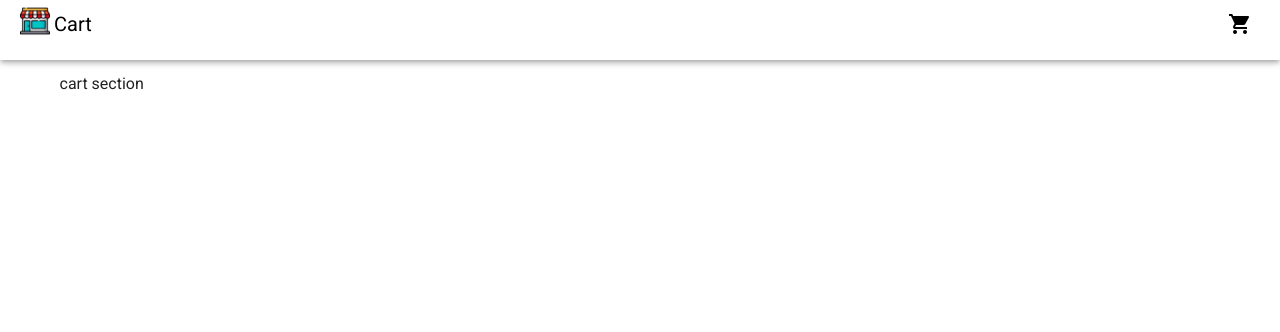
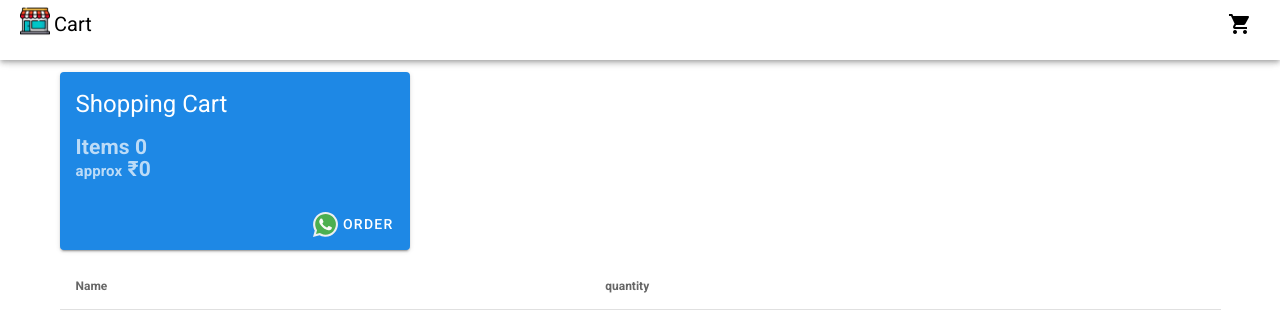
Before and after one commit to rabeeh-ta/shopping-app-vue, a Vue app: page /cart in a window 1280 px wide. Shown: the top 332 px of the page. Built offline with nearby package versions, Linux system fonts and the light colour scheme.

Commit message:
cart ui done

```diff
--- a/src/views/Cart.vue
+++ b/src/views/Cart.vue
@@ -1,9 +1,41 @@
 <template>
   <v-container>
-    <p>cart section</p>
-    <ul v-for="(item , index) in items" :key="index">
-      <li>{{item.name}} => {{item.quantity}}</li>
-    </ul>
+    <v-card class max-width="350px" color="blue darken-1" dark>
+      <v-card-title class="headline">Shopping Cart</v-card-title>
+
+      <v-card-text>
+        <h2>Items {{totalItems}}</h2>
+
+        <h2>
+          <span class="text-small">approx</span>
+          ₹{{approxPrice}}
+        </h2>
+      </v-card-text>
+
+      <v-card-actions>
+        <v-spacer></v-spacer>
+        <v-btn @click="orderWhatspp()" text>
+          <img src="../assets/whatsapp.svg" class="whatsapp-logo" alt />Order
+        </v-btn>
+      </v-card-actions>
+    </v-card>
+
+    <v-simple-table class="mt-3">
+      <template v-slot:default>
+        <thead>
+          <tr>
+            <th class="text-left">Name</th>
+            <th class="text-left">quantity</th>
+          </tr>
+        </thead>
+        <tbody>
+          <tr v-for="(item , index) in items" :key="index">
+            <td>{{ item.name }}</td>
+            <td>{{ item.quantity }}</td>
+          </tr>
+        </tbody>
+      </template>
+    </v-simple-table>
   </v-container>
 </template>
 
@@ -14,23 +46,42 @@ export default {
 
   data: () => ({
     items: [],
+    approxPrice: 0,
+    totalItems: 0,
   }),
   methods: {
-    addCart(name, qty) {
-      this.cart.push({ name: name, quantity: qty });
+    totalPriceCal() {
+      this.items.forEach((el) => {
+        this.approxPrice = this.approxPrice + el.price * el.quantity;
+      });
+    },
+    totalItemsCal() {
+      this.items.forEach((el) => {
+        if (el.name) {
+          this.totalItems++;
+        }
+      });
+    },
+    orderWhatspp() {
+      alert("redirect");
     },
   },
   created() {
     bus.$on("addCart", (cart) => {
       this.items = cart;
+      this.totalPriceCal();
+      this.totalItemsCal();
     });
   },
 };
 </script>
 
 <style scoped>
-.items-title {
-  text-transform: uppercase;
-  font-weight: bold;
+.whatsapp-logo {
+  width: 25px;
+  margin-right: 4px;
+}
+.text-small {
+  font-size: 15px;
 }
 </style>
--- a/src/views/Home.vue
+++ b/src/views/Home.vue
@@ -7,7 +7,7 @@
             <v-list-item-content>
               <v-list-item-title class="headline items-title">
                 {{item.name}}
-                <v-chip small># {{item.tag}}</v-chip>
+                <v-chip small outlined># {{item.tag}}</v-chip>
               </v-list-item-title>
               <h3>₹ {{item.price}}</h3>
             </v-list-item-content>
@@ -22,7 +22,12 @@
             </v-btn>
             <v-spacer></v-spacer>
             <v-chip>qty: {{item.qty}}</v-chip>
-            <v-btn small class="ml-2" @click="addCart(item.name, item.qty)" color="primary">Add</v-btn>
+            <v-btn
+              small
+              class="ml-2"
+              @click="addCart(item.name, item.qty,item.price)"
+              color="primary"
+            >Add</v-btn>
           </v-card-actions>
         </v-card>
       </v-flex>
@@ -52,8 +57,8 @@ export default {
     cart: [],
   }),
   methods: {
-    addCart(name, qty) {
-      this.cart.push({ name: name, quantity: qty });
+    addCart(name, qty, price) {
+      this.cart.push({ name: name, quantity: qty, price: price });
       //alert(`your item ${name} no. ${qty} added`);
     },
   },
```
Also changed, not shown: src/assets/whatsapp.svg (added).
